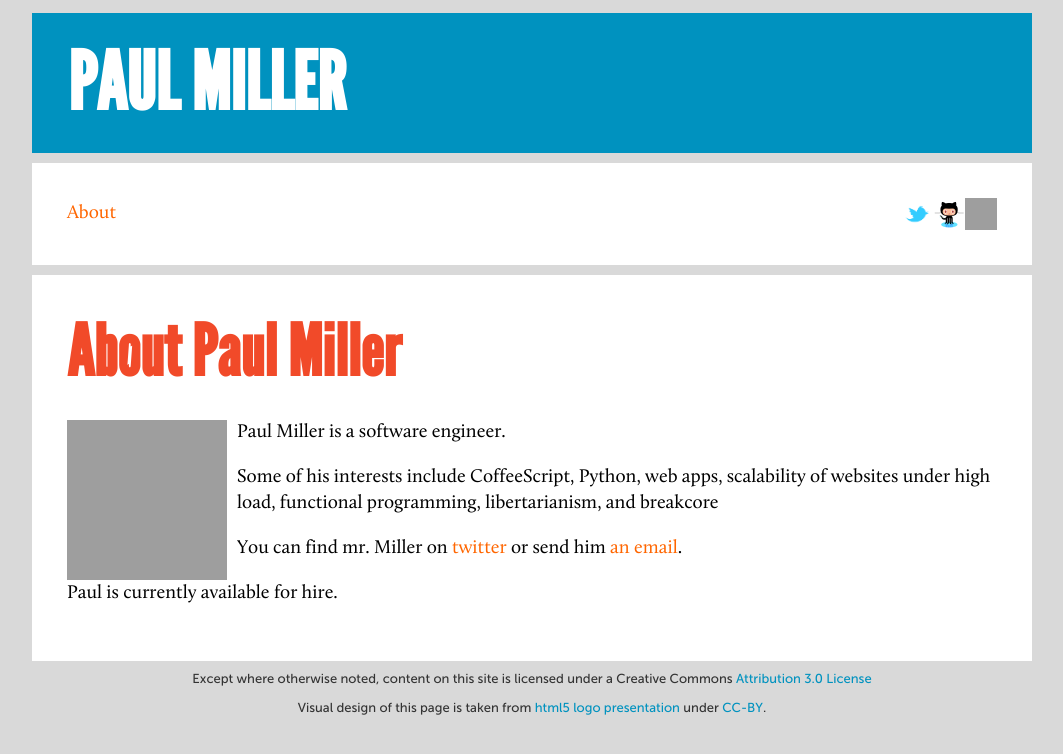
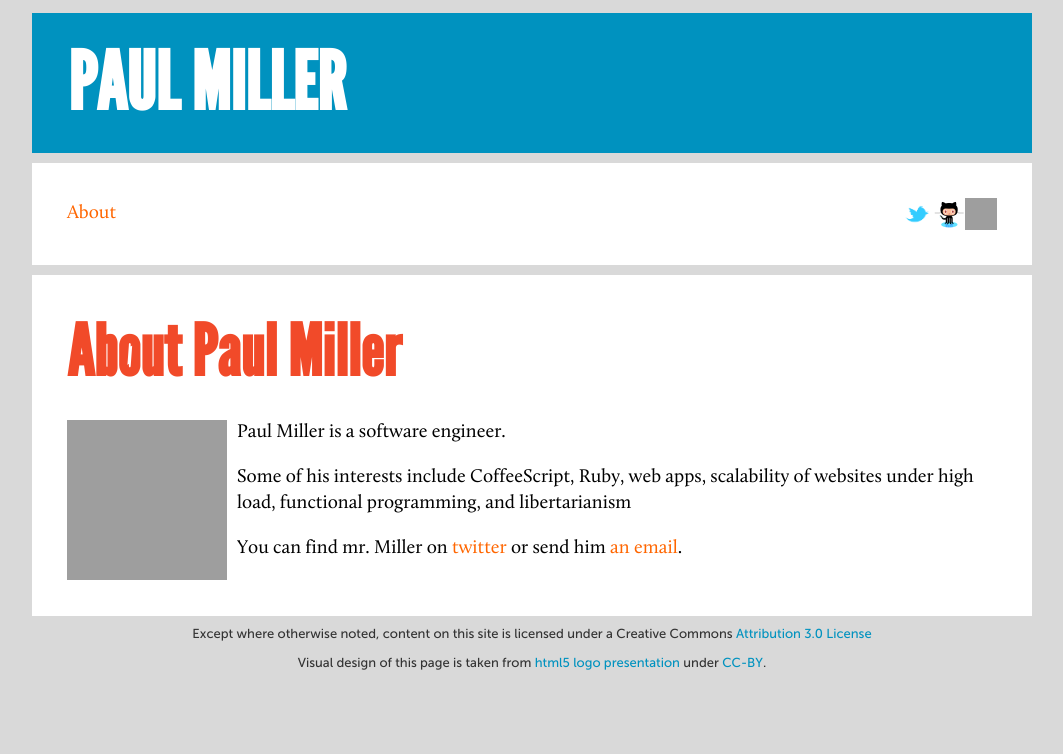
Before and after one commit to esimionato/paulmillr.github.com, a Jekyll site: the page built from about.html, in a window 1280 px wide. Shown: the top 754 px of the page, without its empty margins (108-1171 px from the left). Built offline with Jekyll 4.4.1, drawn with Linux system fonts in a browser that asks for light colours; comment, search, counter and statistics services are not loaded; grey boxes are pictures that could not be loaded.

Commit message:
No more jobs.

```diff
--- a/about.html
+++ b/about.html
@@ -11,15 +11,13 @@ layout: base
     Some of his interests include
     <span class="interests">
       CoffeeScript,
-      Python,
+      Ruby,
       web apps,
       scalability of websites under high load,
       functional programming,
-      libertarianism,
-      and breakcore
+      and libertarianism
     </span>
   </p>
   <p>You can find mr. Miller on <a href="http://twitter.com/paulmillr">twitter</a> or send him <a href="mailto:&#112;&#97;&#117;&#108;&#64;&#112;&#97;&#117;&#108;&#109;&#105;&#108;&#108;&#114;&#46;&#99;&#111;&#109;">an email</a>.</p>
-  <p>Paul is currently available for hire.</p>
   <!-- (<a href="http://paulmillr.com/resume">see his resume</a>) -->
 </section>
```
